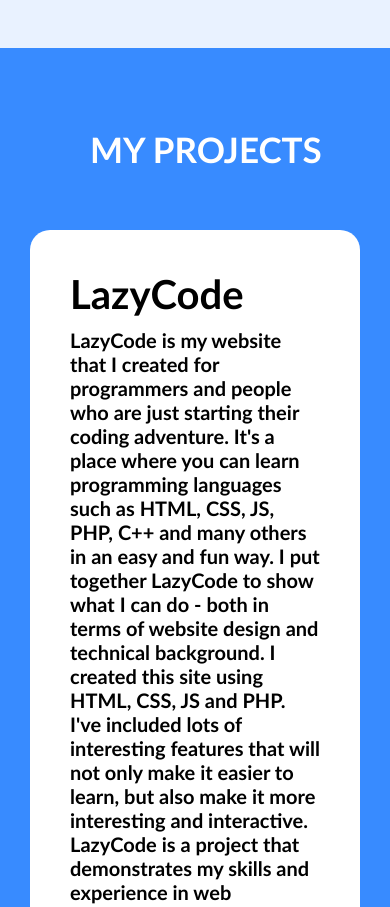
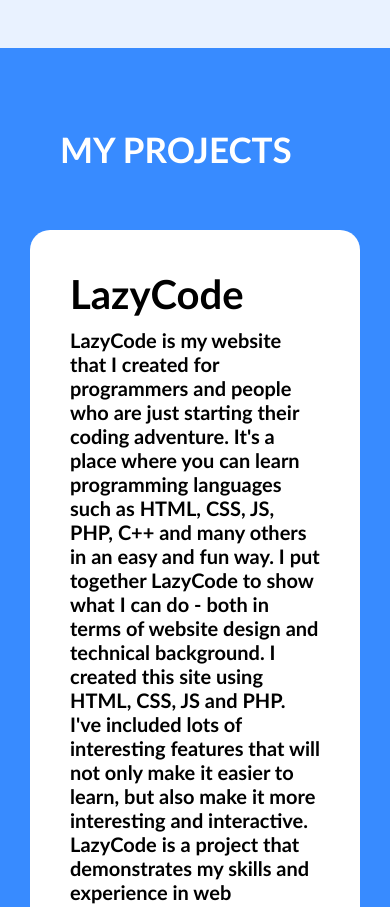
Before and after one commit to YoFilip/ReactViteWebApp, a React (Vite) app: page / in a window 390 px wide. Shown: the part 1187-2094 px from the top of the page. Built offline with nearby package versions, Linux system fonts and the light colour scheme.

Commit message:
Update index.css

```diff
--- a/src/css/index.css
+++ b/src/css/index.css
@@ -259,7 +259,7 @@ body {
 	}
 
 	.text h2 {
-		margin-left: 40px;
+		margin-left: 10px;
 		font-size: 35px;
 	}
 
```
